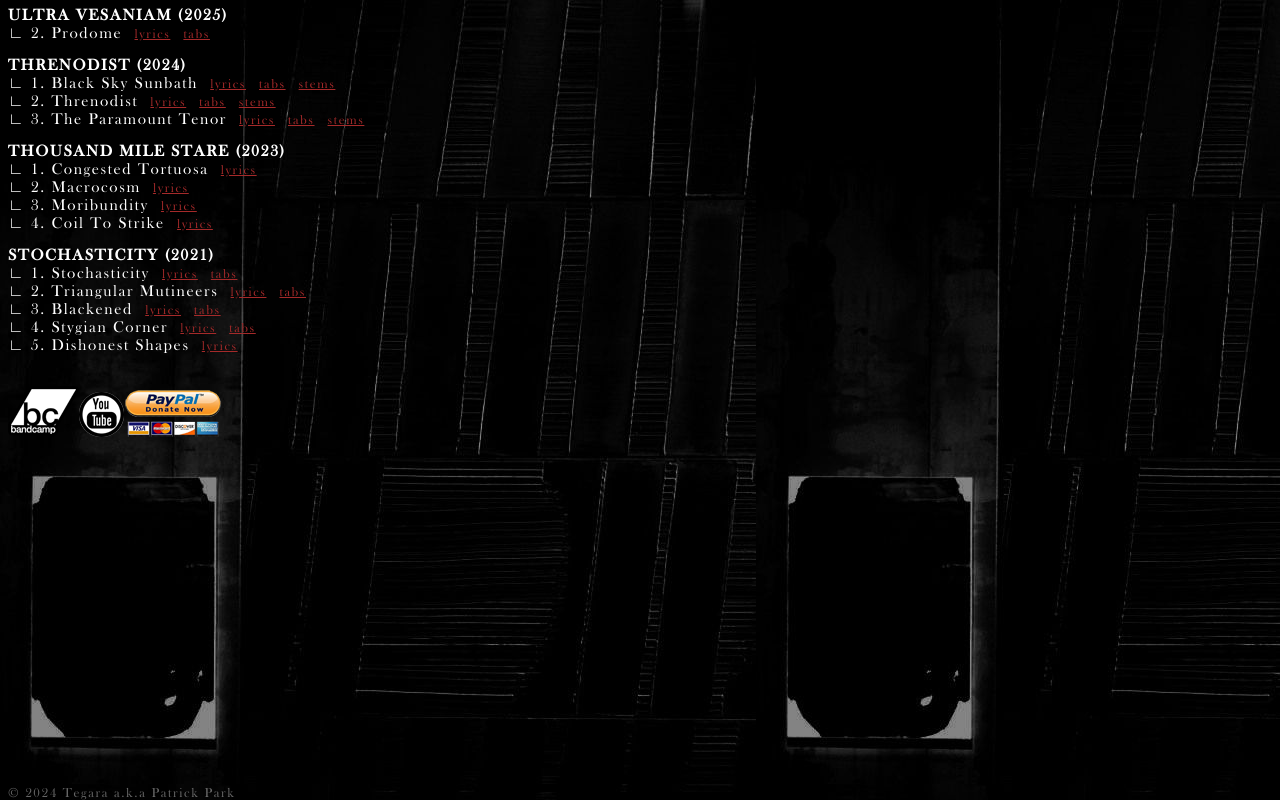
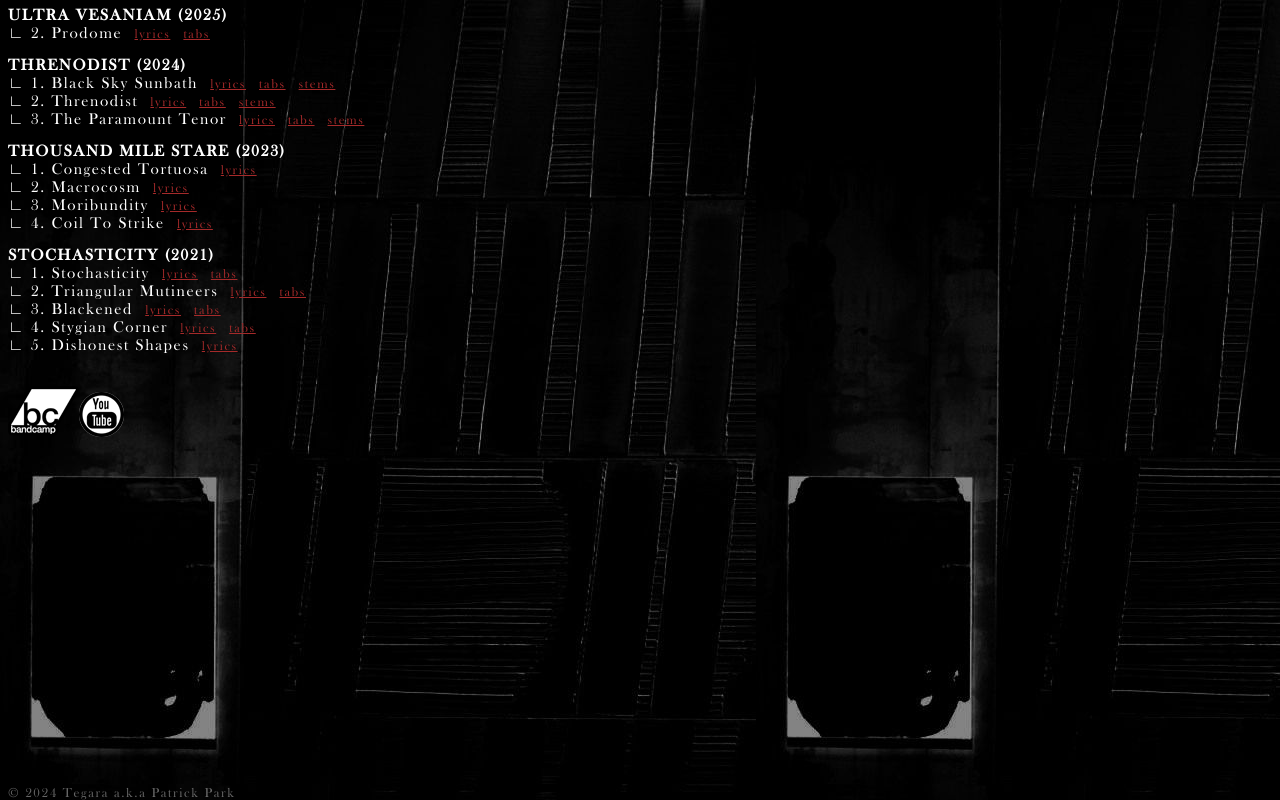
Before and after one commit to Vrezerino/Tegara, a React (Create React App) app: page / in a window 1280 px wide. Built offline with nearby package versions, Linux system fonts and the light colour scheme.

Commit message:
Remove donation link

```diff
--- a/src/App.jsx
+++ b/src/App.jsx
@@ -55,9 +55,9 @@ export default function App() {
     <a href='https://www.youtube.com/channel/UCpsAMSv_ebDxEEjgkyy435g' rel='noreferrer' target='_blank'>
       <img alt='YouTube logo' src='img/yt.png' />
     </a>
-    <a href='https://paypal.me/vrescendo?locale.x=en_US' rel='noreferrer' target='_blank'>
+    {/**<a href='https://paypal.me/vrescendo?locale.x=en_US' rel='noreferrer' target='_blank'>
       <img alt='PayPal donate button' src='img/donatebtn.png' />
-    </a>
+    </a>*/}
     </div>
     </>
   );
```
